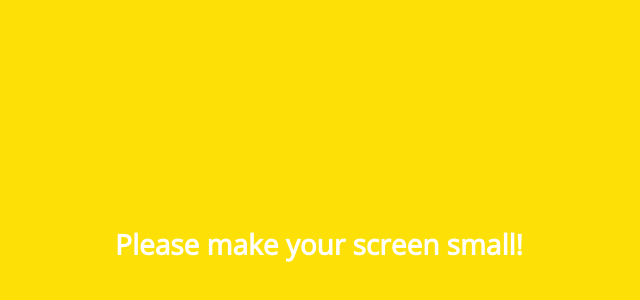
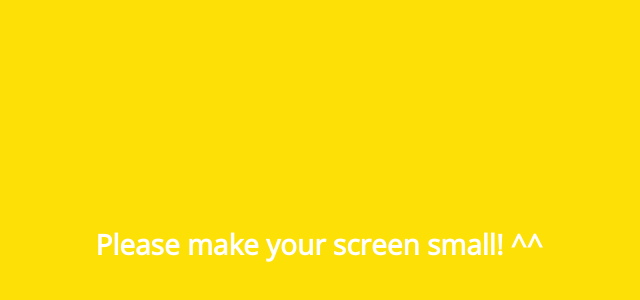
Before and after one commit to lhk3337/kakao-clone-2.0, a plain HTML site: page index.html in a window 1280 px wide. Shown: the part 156-456 px from the top of the page, without its empty margins (321-961 px from the left). Drawn offline with nearby package versions, Linux system fonts and the light colour scheme.

Commit message:
add emoji

```diff
--- a/index.html
+++ b/index.html
@@ -147,7 +147,7 @@
       </ul>
     </nav>
     <div class="bigScreen">
-      <span class="bigScreen__text">Please make your screen small!</span>
+      <span class="bigScreen__text">Please make your screen small! ^^</span>
     </div>
   </body>
 </html>
```
